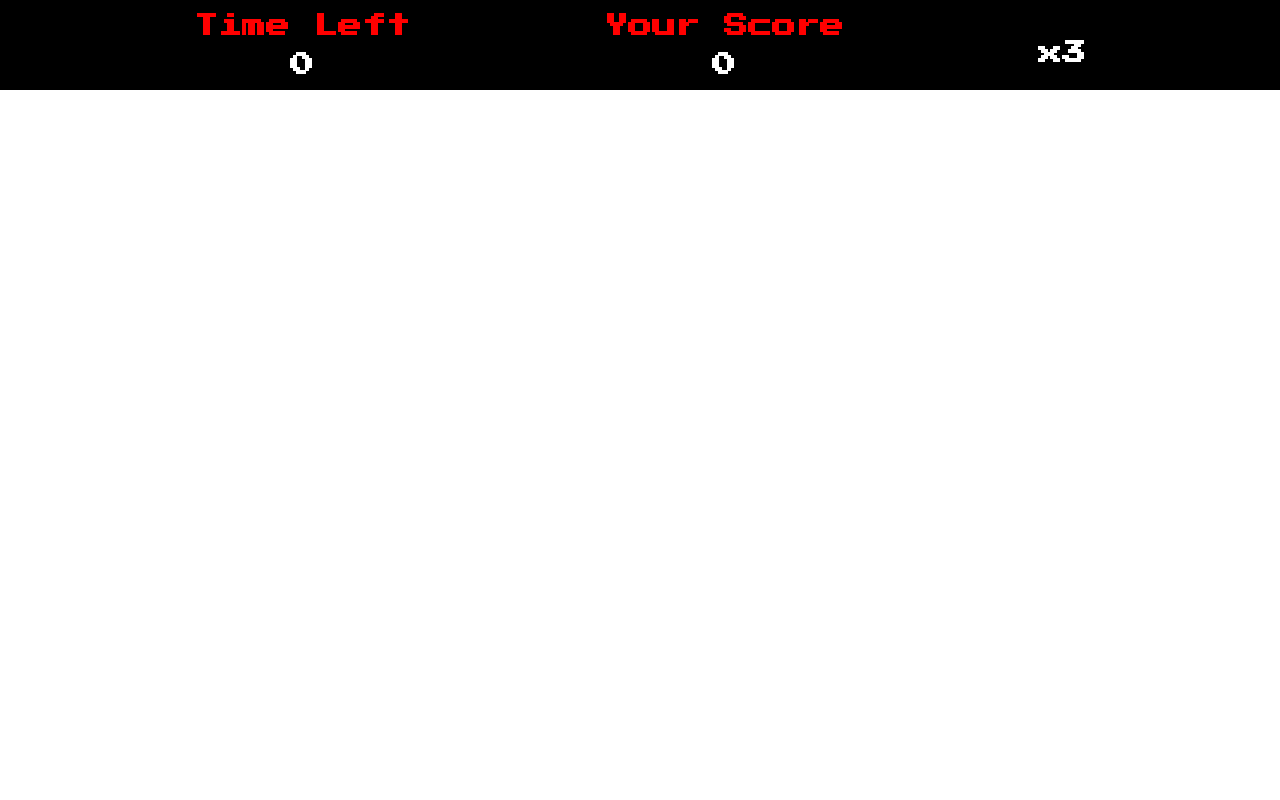
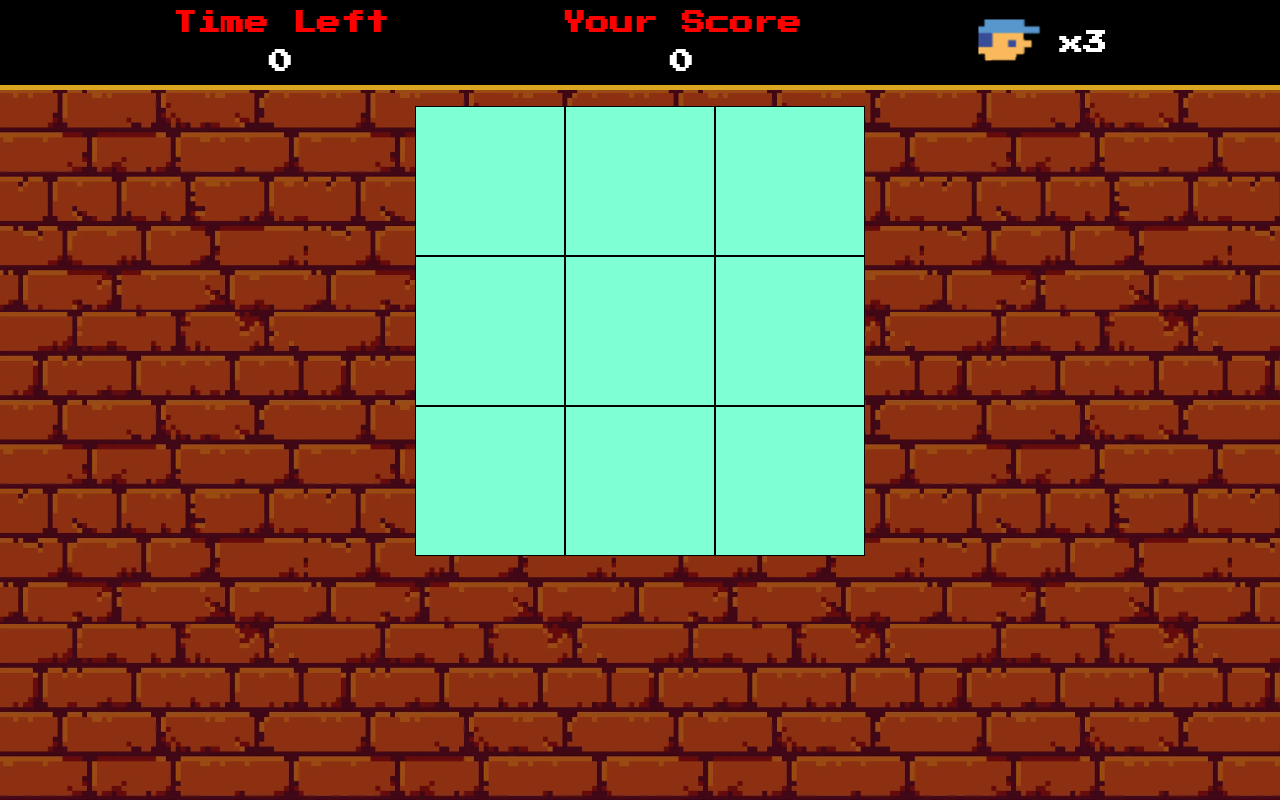
Before and after one commit to felipeitap/wreck-it-ralph, a plain HTML site: page index.html in a window 1280 px wide. Drawn offline with Linux system fonts and the light colour scheme.

Commit message:
feat: added styles

```diff
--- a/index.html
+++ b/index.html
@@ -27,7 +27,7 @@
           <h2>0</h2>
         </div>
         <div class="lives">
-          <img src="" alt="" />
+          <img src="./src/images/player.png" alt="" height="60px" />
           <h2>x3</h2>
         </div>
       </div>
@@ -46,8 +46,8 @@
 
         <div class="panel-row">
           <div class="square" id="7"></div>
+          <div class="square" id="8"></div>
           <div class="square" id="9"></div>
-          <div class="square" id="0"></div>
         </div>
       </div>
     </main>
--- a/src/styles/main.css
+++ b/src/styles/main.css
@@ -1,5 +1,8 @@
 .container{
     display: flex;
+    flex-direction: column ;
+    height: 100vh;
+    background-image: url("../images/wall.png");
 }
 
 .menu{
@@ -10,11 +13,37 @@
     width: 100%;
     background-color: #000;
     color: #fff;
+    border-bottom: 5px solid #daa520;
 }
 
-.menu-score, .menu-time, .lives {
+.menu-score, .menu-time {
     display: flex;
     flex-direction: column;
     align-items: center;
     gap: 15px;
 }
+
+ .lives{
+    display: flex;
+    align-items: center;
+    gap: 15px;
+ }
+
+.panel{
+    margin-top: 1rem;
+    display: flex;
+    align-items: center;
+    justify-content: center;
+}
+
+.square{
+    height: 150px;
+    width: 150px;
+    border: 1px solid #000000;
+    background-color: #7fffd4;
+}
+
+.enemy{
+    background-image: url("../images/ralph.png");
+    background-size: cover;
+}
```
